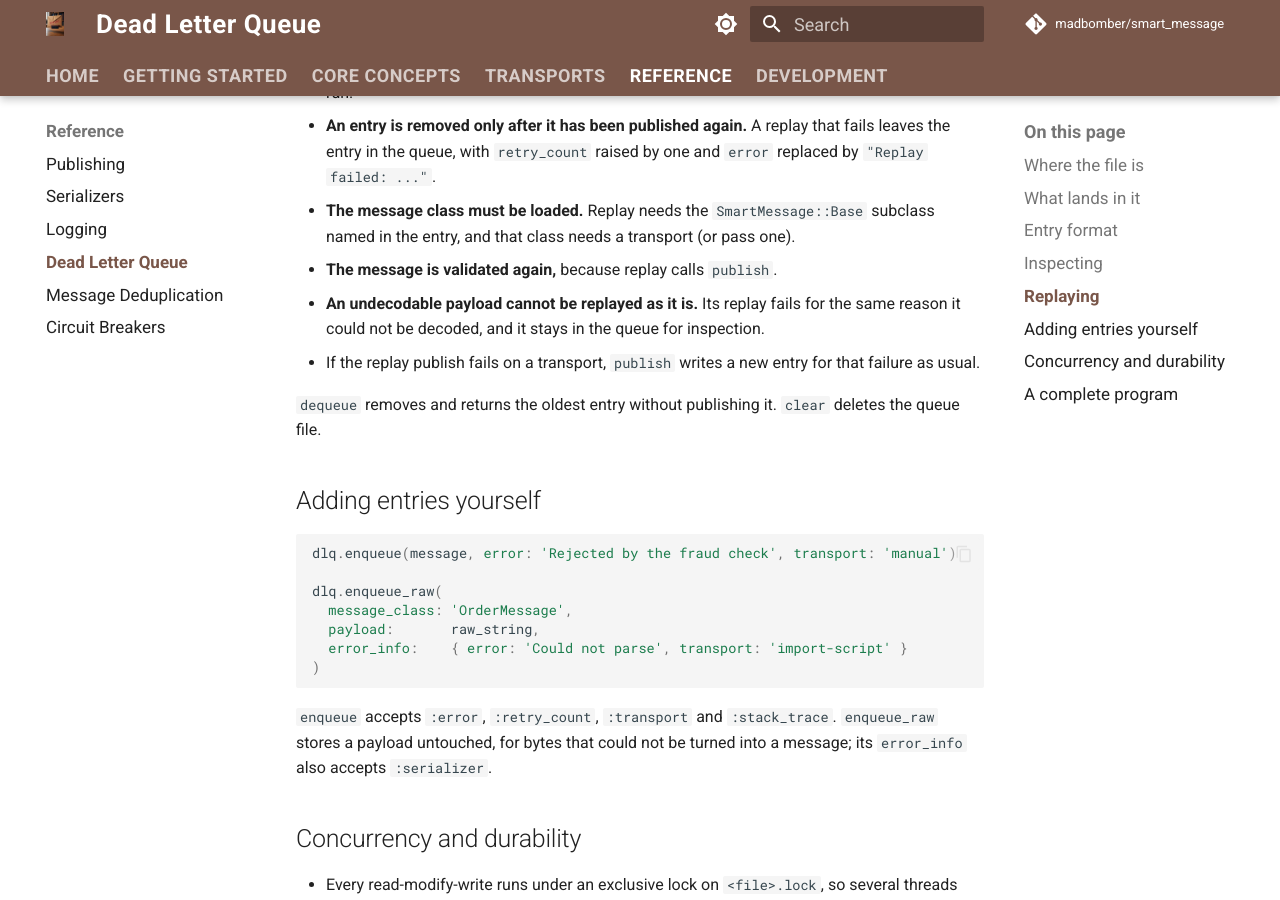
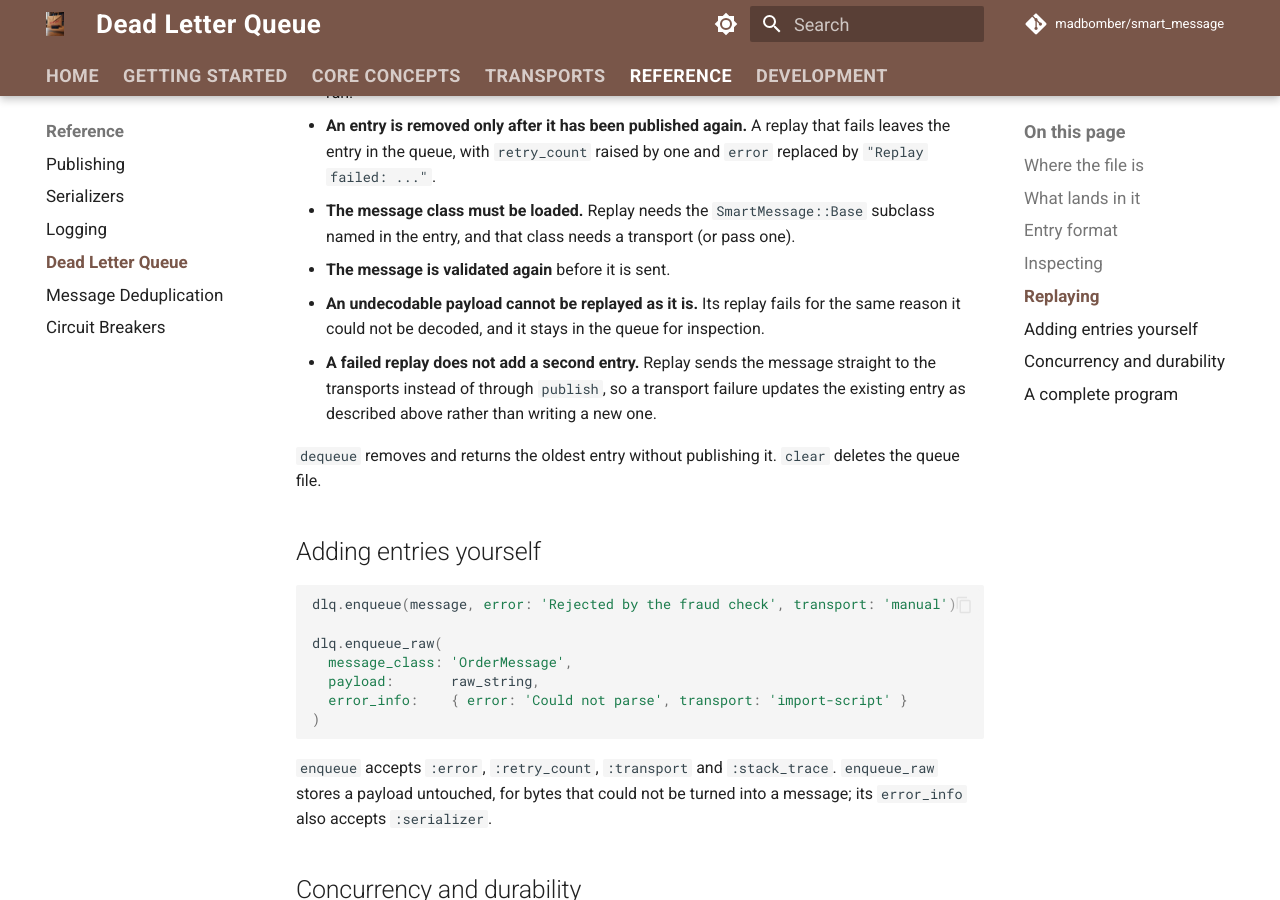
Before and after one commit to MadBomber/smart_message, an MkDocs documentation site: the page built from docs/reference/dead-letter-queue.md, in a window 1280 px wide and 900 px high, scrolled down 3559 px. Built offline with MkDocs 1.6.1 and Material for MkDocs 9.7.7, drawn with Linux system fonts in a browser that asks for light colours; comment, search, counter and statistics services are not loaded.

Commit message:
docs: match DLQ replay validation and failure notes to the code

```diff
--- a/docs/reference/dead-letter-queue.md
+++ b/docs/reference/dead-letter-queue.md
@@ -116,9 +116,9 @@ Replay semantics:
 - **Replay publishes; it does not call a handler.** The message goes out on its class's transports (or the override) and reaches whoever is subscribed, like any published message. This is true for handler failures too: replaying an entry whose `transport` is `handler:OrderMessage.process` republishes the message, and every current subscriber of the class receives it, not only the handler that failed. Enable [deduplication](message-deduplication.md) if the other handlers must not process it again; the failed handler's reservation was released, so it will run.
 - **An entry is removed only after it has been published again.** A replay that fails leaves the entry in the queue, with `retry_count` raised by one and `error` replaced by `"Replay failed: ..."`.
 - **The message class must be loaded.** Replay needs the `SmartMessage::Base` subclass named in the entry, and that class needs a transport (or pass one).
-- **The message is validated again,** because replay calls `publish`.
+- **The message is validated again** before it is sent.
 - **An undecodable payload cannot be replayed as it is.** Its replay fails for the same reason it could not be decoded, and it stays in the queue for inspection.
-- If the replay publish fails on a transport, `publish` writes a new entry for that failure as usual.
+- **A failed replay does not add a second entry.** Replay sends the message straight to the transports instead of through `publish`, so a transport failure updates the existing entry as described above rather than writing a new one.
 
 `dequeue` removes and returns the oldest entry without publishing it. `clear` deletes the queue file.
 
```
